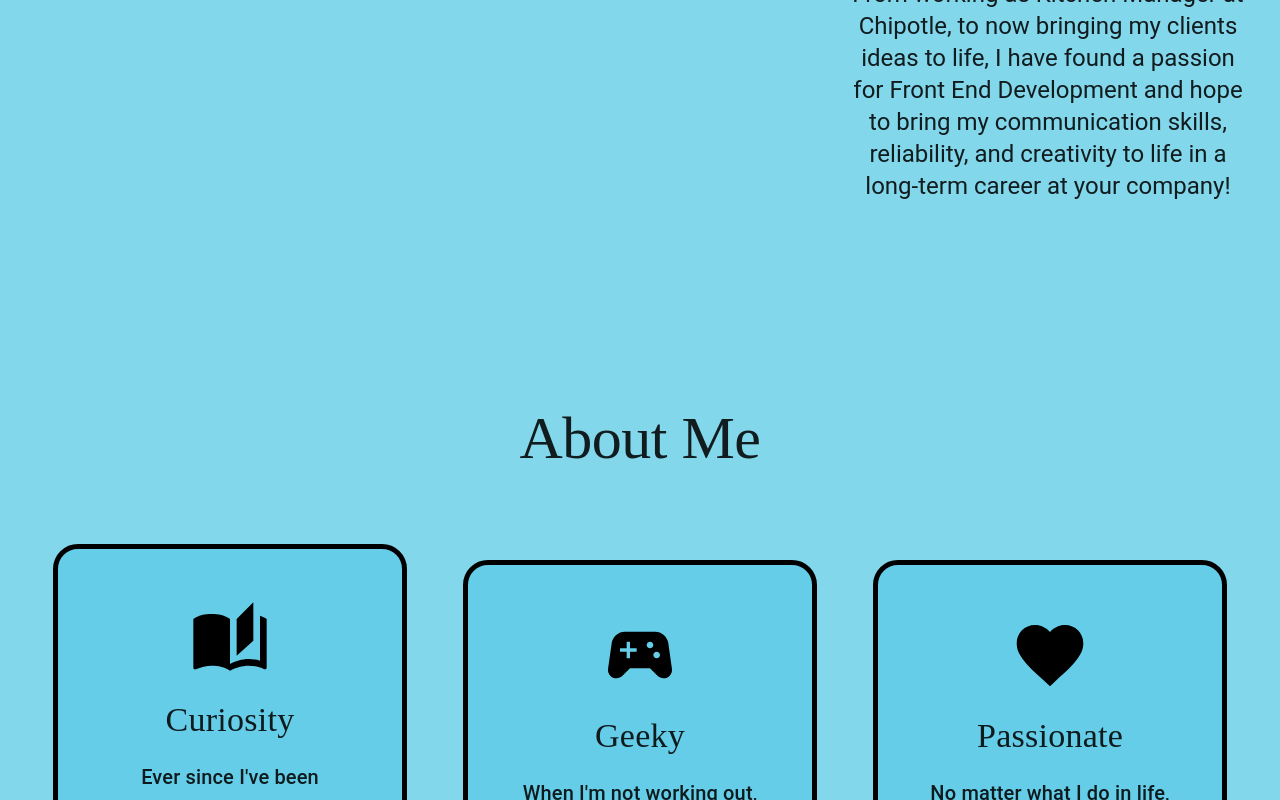
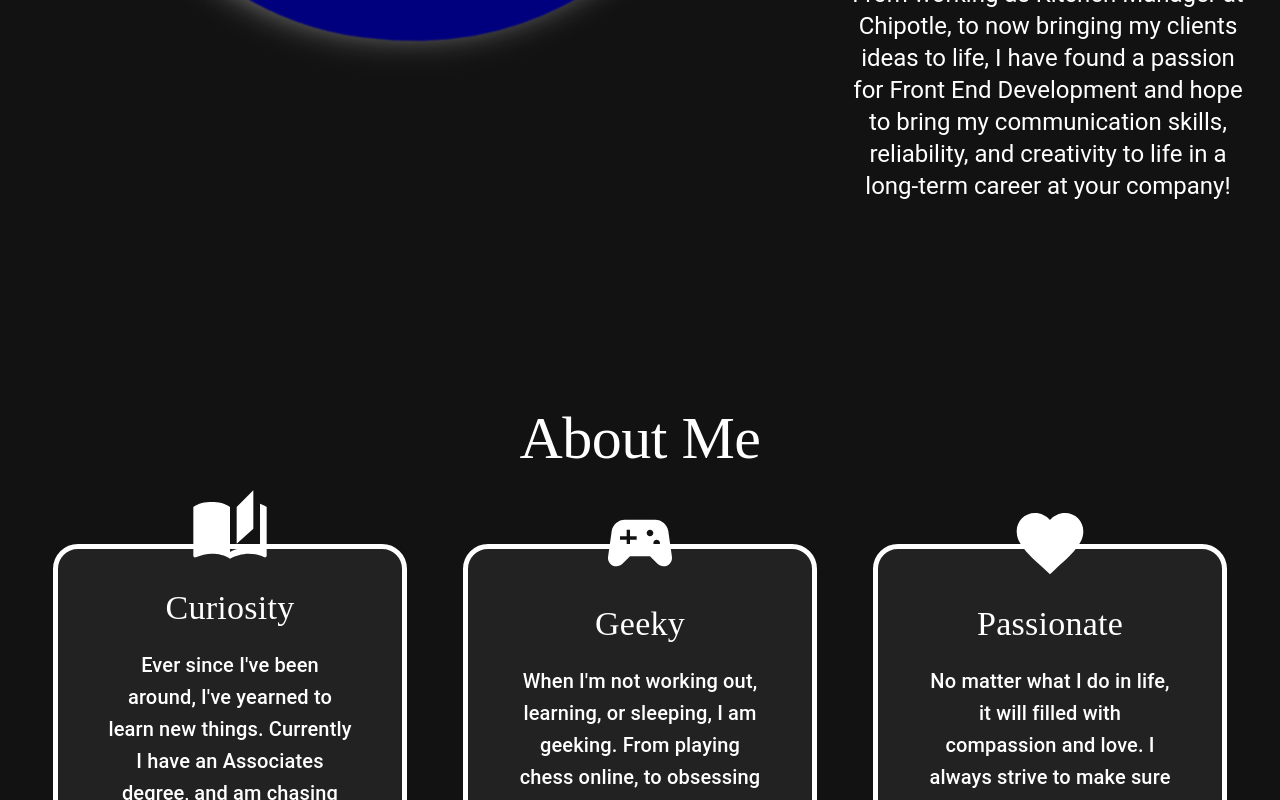
Before and after one commit to jamesdev4you/Portfolio, a React (Create React App) app: page / in a window 1280 px wide. Shown: the part 832-1632 px from the top of the page. Built offline with nearby package versions, Linux system fonts and the light colour scheme; a web font is replaced by a local one.

Commit message:
default dark, about box height set

```diff
--- a/src/App.js
+++ b/src/App.js
@@ -16,7 +16,7 @@ import Gunnphone from "./Images/gunnphone.png";
 import { useState } from "react";
 
 function App() {
-  const [themeLight, setThemeType] = useState(true);
+  const [themeLight, setThemeType] = useState(false);
   const theme = createTheme({
     components: {
       MuiSwitch: {
--- a/src/PrimaryComponents/AboutPage.js
+++ b/src/PrimaryComponents/AboutPage.js
@@ -59,7 +59,7 @@ export default function AboutPage(props) {
           <Box
             sx={{
               width: { xs: "100%", md: "40%", lg: "30%" },
-              height: "auto",
+              height: "400px",
               padding: { xs: "15px", md: "30px", lg: "50px" },
               margin: { xs: "15px", md: "0px", lg: "0px" },
               border: "5px solid",
```
